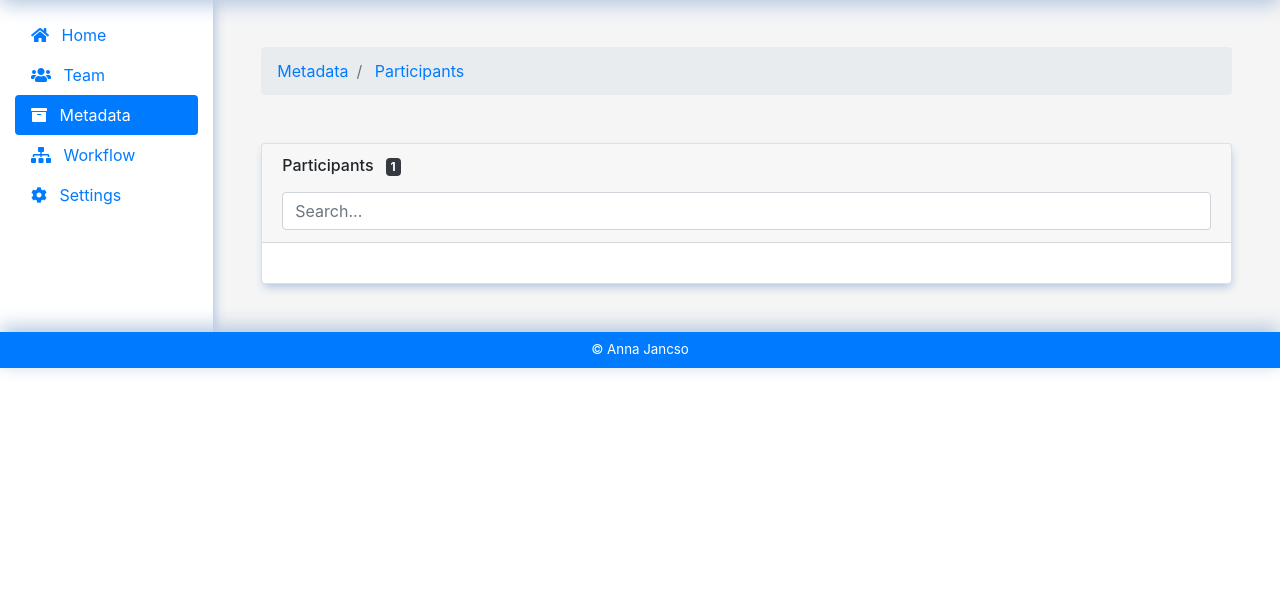
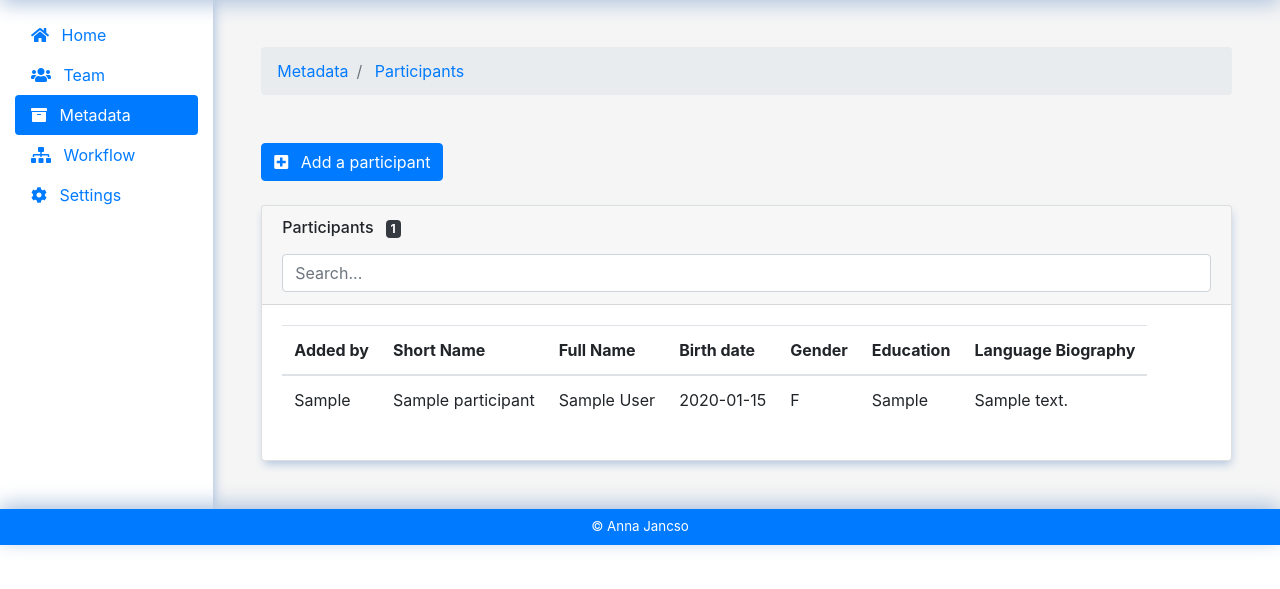
Before and after one commit to Jancso/corpus-manager, a Django app: page /metadata/participants/ in a window 1280 px wide. Shown: the part 57-646 px from the top of the page. Run offline with Django 3.2, Linux system fonts and the light colour scheme; a user stored in the database is signed in; tables that the repository leaves empty hold one stand-in row (values such as "Sample post"); some libraries are stand-ins or nearby versions.

Commit message:
Implement participant create

```diff
--- a/metadata/models.py
+++ b/metadata/models.py
@@ -91,10 +91,10 @@ class Language(models.Model):
 
 
 class Participant(models.Model):
-    added_by = models.CharField(max_length=50)
+    added_by = models.CharField(max_length=50, null=True, blank=True)
     short_name = models.CharField(max_length=10, unique=True)
     full_name = models.CharField(max_length=50)
-    birth_date = models.CharField(max_length=50)
+    birth_date = models.CharField(max_length=50, null=True, blank=True)
 
     GENDER_FEMALE = 'F'
     GENDER_MALE = 'M'
@@ -106,12 +106,12 @@ class Participant(models.Model):
 
     gender = models.CharField(choices=GENDER_CHOICES,
                               max_length=10,
-                              null=True)
+                              null=True, blank=True)
 
-    education = models.CharField(max_length=100)
+    education = models.CharField(max_length=100, null=True, blank=True)
 
-    language_biography = models.CharField(max_length=200)
-    languages = models.ManyToManyField('metadata.Language', through='ParticipantLangInfo')
+    language_biography = models.CharField(max_length=200, null=True, blank=True)
+    languages = models.ManyToManyField('metadata.Language', through='ParticipantLangInfo', blank=True)
 
 
 class ParticipantLangInfo(models.Model):
--- /dev/null
+++ b/metadata/templates/metadata/participant/participant_add_button.html
@@ -0,0 +1,3 @@
+<a href="{% url 'metadata:participant-create' %}" class="btn btn-primary">
+    <i class="fas fa-plus-square pr-2"></i> Add a participant
+</a>
--- a/metadata/templates/metadata/participant/participant_list.html
+++ b/metadata/templates/metadata/participant/participant_list.html
@@ -10,6 +10,13 @@
 
 
 {% block metadata-content %}
+
+    <div class="row">
+        <div class="col-12 mb-4">
+            {% include 'metadata/participant/participant_add_button.html' %}
+        </div>
+    </div>
+
     <div class="row">
 
         <div class="col-md-12">
--- a/metadata/templates/metadata/participant/participant_list_card.html
+++ b/metadata/templates/metadata/participant/participant_list_card.html
@@ -6,7 +6,33 @@
     </h6>
 
     <div class="card-body">
-        {{ participants.as_table }}
+        <table id="participants-table" class="table table-responsive table-hover">
+            <thead>
+            <tr>
+                <th scope="col">Added by</th>
+                <th scope="col">Short Name</th>
+                <th scope="col">Full Name</th>
+                <th scope="col">Birth date</th>
+                <th scope="col">Gender</th>
+                <th scope="col">Education</th>
+                <th scope="col">Language Biography</th>
+            </tr>
+
+            </thead>
+            <tbody>
+            {% for participant in participants %}
+                <tr>
+                    <td>{{ participant.added_by }}</td>
+                    <td>{{ participant.short_name }}</td>
+                    <td>{{ participant.full_name }}</td>
+                    <td>{{ participant.birth_date }}</td>
+                    <td>{{ participant.gender }}</td>
+                    <td>{{ participant.education }}</td>
+                    <td>{{ participant.language_biography }}</td>
+                </tr>
+            {% endfor %}
+            </tbody>
+        </table>
     </div>
 </div>
 
--- a/metadata/urls.py
+++ b/metadata/urls.py
@@ -5,7 +5,7 @@ from metadata.views.rec_views import rec_delete_view, \
 from metadata.views.views import metadata_view, metadata_create_view
 from metadata.views.session_views import session_list_view, session_detail_view, SessionUpdateView, session_delete_view
 from metadata.views.file_views import file_list_view
-from metadata.views.participant_views import participant_list_view
+from metadata.views.participant_views import participant_list_view, ParticipantCreateView
 
 app_name = 'metadata'
 
@@ -20,6 +20,7 @@ urlpatterns = [
     path('sessions/<int:pk>/delete/', session_delete_view, name='session-delete'),
 
     path('participants/', participant_list_view, name='participant-list'),
+    path('participants/create/', ParticipantCreateView.as_view(), name='participant-create'),
 
     path('recordings/', rec_list_view, name='rec-list'),
     path('recordings/<int:pk>/delete/', rec_delete_view, name='rec-delete'),
--- a/metadata/views/participant_views.py
+++ b/metadata/views/participant_views.py
@@ -1,11 +1,20 @@
 from django.contrib.auth.decorators import login_required
-from django.shortcuts import render
+from django.shortcuts import render, redirect
+from django.views.generic.edit import CreateView
+from django.urls import reverse_lazy
 
 from metadata.models import Participant
 
 
 @login_required
 def participant_list_view(request):
-    participants = Participant.objects.all()
+    participants = Participant.objects.order_by('short_name')
     context = {'participants': participants}
     return render(request, 'metadata/participant/participant_list.html', context)
+
+
+class ParticipantCreateView(CreateView):
+    model = Participant
+    template_name = 'metadata/participant/participant_create.html'
+    fields = '__all__'
+    success_url = reverse_lazy('metadata:participant-list')
```
Also changed, not shown: metadata/templates/metadata/participant/participant_create.html (added, +26 -0 lines), metadata/templates/metadata/participant/participant_create_card.html (added, +13 -0 lines), metadata/migrations/0003_auto_20200410_1919.py (added).
